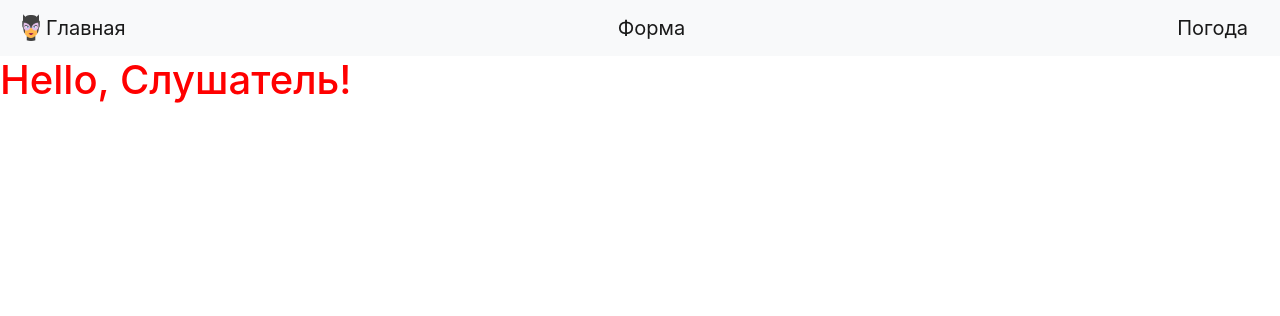
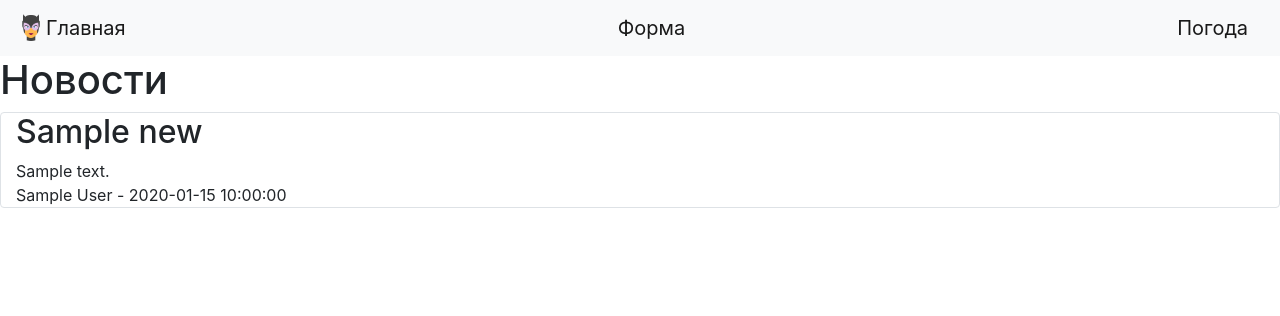
Before and after one commit to YuliyaNovi/Kova2, a Flask app: page / in a window 1280 px wide. Shown: the top 316 px of the page. Run offline with Flask 3, Linux system fonts and the light colour scheme; tables that the repository leaves empty hold one stand-in row (values such as "Sample post"); parts of the project's set-up code (start-up, migrations or seed data) failed here and were passed over.

Commit message:
News on index

```diff
--- a/main.py
+++ b/main.py
@@ -11,13 +11,13 @@ app = Flask(__name__)
 app.config['SECRET_KEY'] = 'too short key'
 app.config['SQLALCHEMY_DATABASE_URL'] = 'sqlite:///db/news.sqlite'
 
-@app.route('/')
-@app.route('/index')
-def index():
-    param = {}
-    param['username'] = 'Слушатель'
-    param['title'] = 'Расширяем шаблоны'
-    return render_template('index.html', **param)
+# @app.route('/')
+# @app.route('/index')
+# def index():
+#     param = {}
+#     param['username'] = 'Слушатель'
+#     param['title'] = 'Расширяем шаблоны'
+#     return render_template('index.html', **param)
 
 @app.route('/odd_even')
 def odd_even():
@@ -372,14 +372,14 @@ def login():
     return render_template('login.html', title='Авторизация',
                            form=form)
 
-if __name__ == '__main__':
-    db_session.global_init('db/news.sqlite')
-    # app.run(host='127.0.0.1', port=5000, debug=True)
+# if __name__ == '__main__':
+#     db_session.global_init('db/news.sqlite')
+#     # app.run(host='127.0.0.1', port=5000, debug=True)
     # В сложных запросах:
     # '|' - означает или
     # '&' - означает и
     # Работу с БД начинают с открытия сессии
-    db_sess = db_session.create_session()
+    # db_sess = db_session.create_session()
     # С помощью объекта сессии происходит обращение к таблице
     # users = db_sess.query(User).first()
     # users = db_sess.query(User).all()  # выполняем запрос к классу
@@ -416,7 +416,20 @@ if __name__ == '__main__':
     # news = News(title='Новости от Владимира №4', content="Пошел на обед", is_private=False)
     # id.news.append(news)  # добавили новость с помощью append
     # db_sess.commit()
+    #
+    # user = db_sess.query(User).filter(User.id == 1).first()
+    # for news in user.news:
+    #     print(news)
 
-    user = db_sess.query(User).filter(User.id == 1).first()
-    for news in user.news:
-        print(news)
+
+@app.route('/')
+@app.route('/index')
+def index():
+    db_sess = db_session.create_session()
+    news = db_sess.query(News).filter(News.is_private != True)
+    return render_template('index.html', title='Новости', news=news)
+
+
+if __name__ == '__main__':
+    db_session.global_init('db/news.sqlite')
+    app.run(host='127.0.0.1', port=5000, debug=True)
--- a/templates/index.html
+++ b/templates/index.html
@@ -1,5 +1,12 @@
 <!-- Шаблонизатор Jinja -->
 {% extends "base.html" %}
 {% block content %}
-<h1 class="red">Hello, {{ username }}!</h1>
+<h1>Новости</h1>
+{% for item in news %}
+<div class="col border rounded">
+    <h2>{{ item.title }}</h2>
+    <div>{{ item.content }}</div>
+    <div>{{ item.user.name }} - {{ item.created_date }}</div>
+</div>
+{% endfor %}
 {% endblock %}
```
